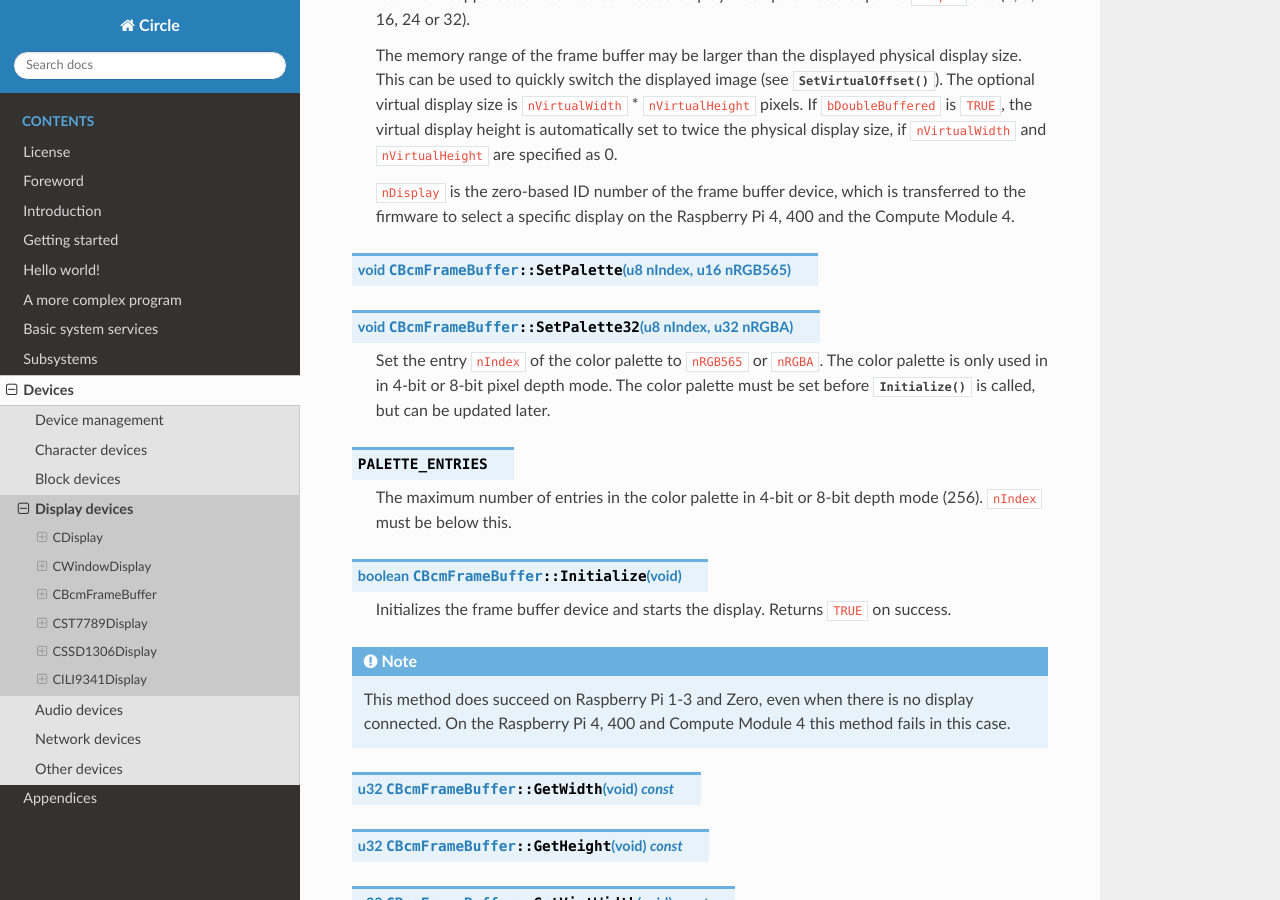
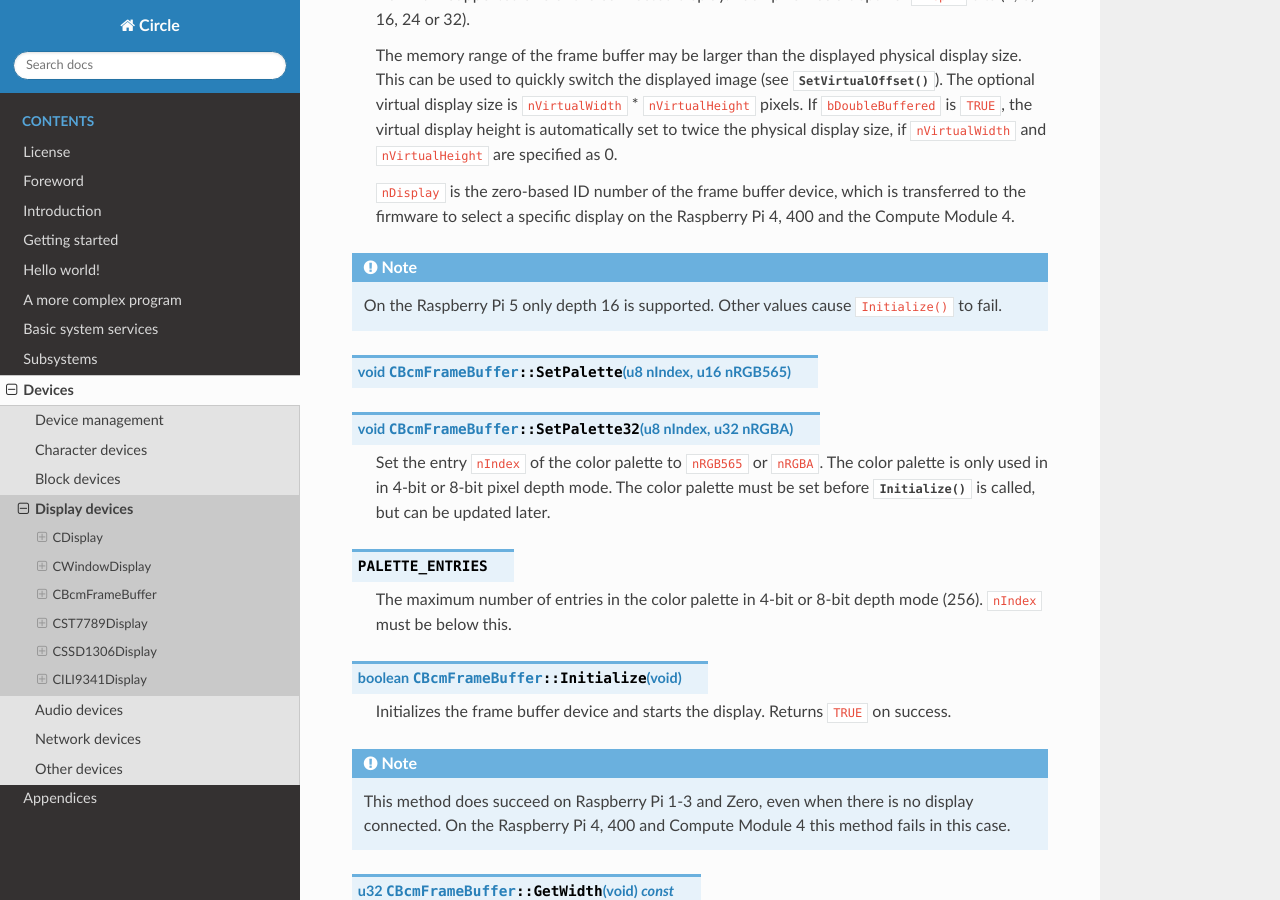
Before and after one commit to rsta2/circle-docs, a Sphinx documentation site: the page built from docs/devices/display-devices.rst, in a window 1280 px wide and 900 px high, scrolled down 4426 px. Built offline with Sphinx 7.4.7 and the Read the Docs theme 3.1.0, drawn with Linux system fonts in a browser that asks for light colours.

Commit message:
devices/display-devices: Add note on CBcmFrameBuffer
Works with depth 16 only on RPi 5.

```diff
--- a/docs/devices/display-devices.rst
+++ b/docs/devices/display-devices.rst
@@ -166,6 +166,10 @@ The class ``CBcmFrameBuffer`` provides the methods of the class :cpp:class:`CDis
 	The memory range of the frame buffer may be larger than the displayed physical display size. This can be used to quickly switch the displayed image (see :cpp:func:`SetVirtualOffset()`). The optional virtual display size is ``nVirtualWidth`` * ``nVirtualHeight`` pixels. If ``bDoubleBuffered`` is ``TRUE``, the virtual display height is automatically set to twice the physical display size, if ``nVirtualWidth`` and ``nVirtualHeight`` are specified as 0.
 
 	``nDisplay`` is the zero-based ID number of the frame buffer device, which is transferred to the firmware to select a specific display on the Raspberry Pi 4, 400 and the Compute Module 4.
+
+.. note::
+
+	On the Raspberry Pi 5 only depth 16 is supported. Other values cause ``Initialize()`` to fail.
 
 .. cpp:function:: void CBcmFrameBuffer::SetPalette (u8 nIndex, u16 nRGB565)
 .. cpp:function:: void CBcmFrameBuffer::SetPalette32 (u8 nIndex, u32 nRGBA)
```
